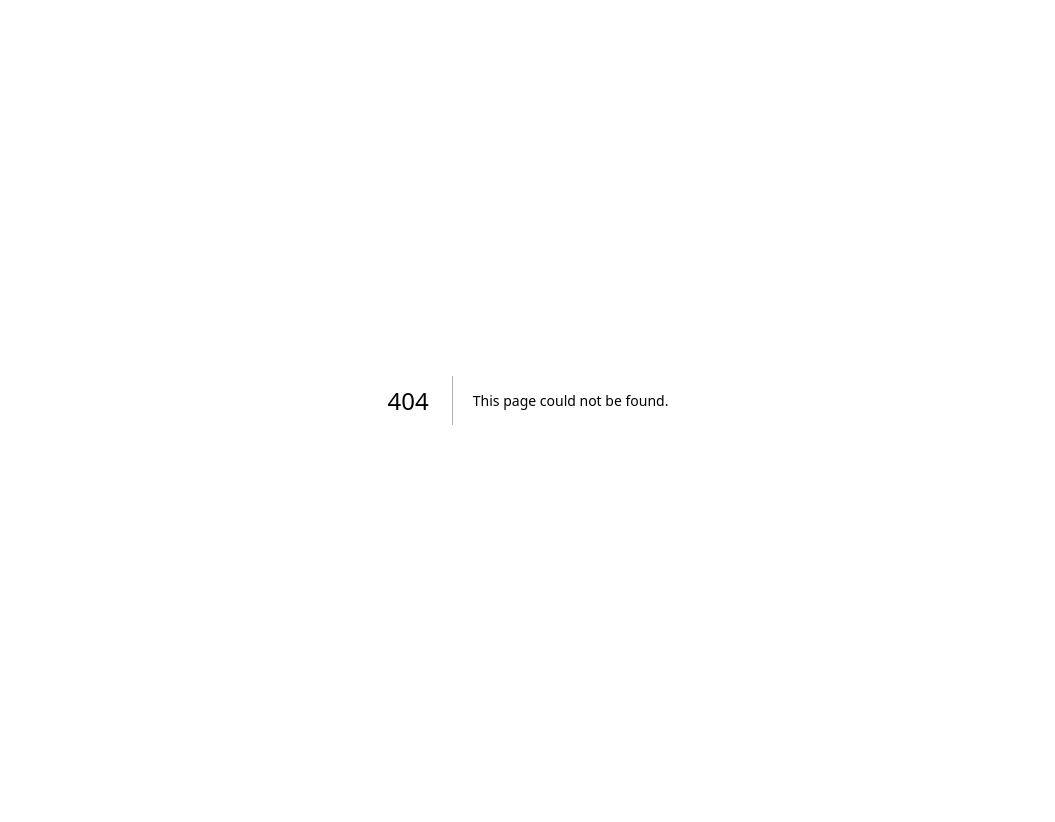
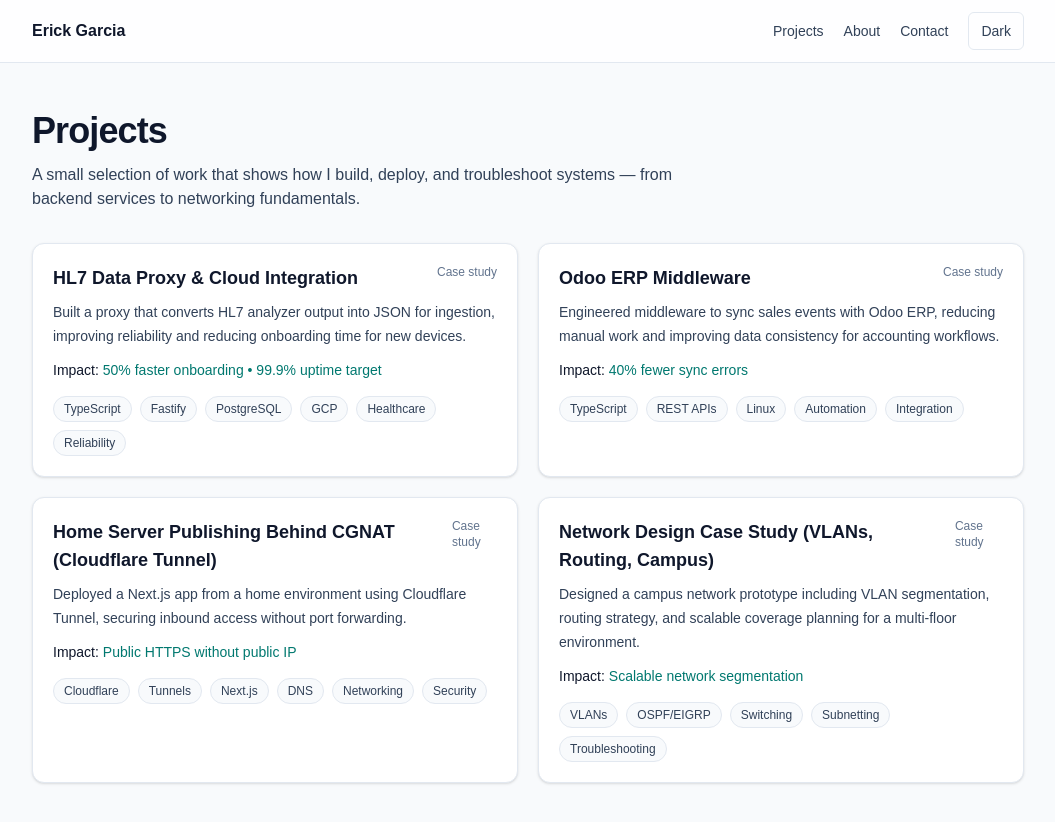
Before and after one commit to eggarcia98/portfolio, a Next.js app: page /projects in a window 1280 px wide. Before the commit this address had no page. Shown: the top 822 px of the page, without its empty margins (112-1167 px from the left). Before the commit the page ends 800 px from the top, so only its background shows below. Built offline with nearby package versions, Linux system fonts and the light colour scheme.

Commit message:
Add ProjectsPage and ProjectCard component for project showcase

```diff
--- a/src/app/page.tsx
+++ b/src/app/page.tsx
@@ -25,13 +25,13 @@ export default function HomePage() {
                 <div className="mt-8 flex flex-wrap gap-3">
                     <Link
                         href="/projects"
-                        className="rounded-md bg-blue-600 px-4 py-2 text-sm font-medium text-white hover:bg-blue-700"
+                        className="rounded-md bg-teal-600 px-4 py-2 text-sm font-medium text-white hover:bg-teal-700"
                     >
                         View Projects
                     </Link>
                     <Link
                         href="/contact"
-                        className="rounded-md border border-slate-200 px-4 py-2 text-sm font-medium text-slate-800 hover:bg-white dark:border-slate-800 dark:text-slate-100 dark:hover:bg-slate-900"
+                        className="rounded-md bg-teal-600 px-4 py-2 text-sm font-medium text-white hover:bg-teal-700"
                     >
                         Contact
                     </Link>
--- /dev/null
+++ b/src/app/projects/page.tsx
@@ -0,0 +1,81 @@
+import { Navbar } from "@/components/navbar";
+import { ProjectCard } from "@/components/project-card";
+
+const projects = [
+    {
+        title: "HL7 Data Proxy & Cloud Integration",
+        summary:
+            "Built a proxy that converts HL7 analyzer output into JSON for ingestion, improving reliability and reducing onboarding time for new devices.",
+        impact: "50% faster onboarding • 99.9% uptime target",
+        tags: [
+            "TypeScript",
+            "Fastify",
+            "PostgreSQL",
+            "GCP",
+            "Healthcare",
+            "Reliability",
+        ],
+        href: "/projects/hl7-proxy",
+    },
+    {
+        title: "Odoo ERP Middleware",
+        summary:
+            "Engineered middleware to sync sales events with Odoo ERP, reducing manual work and improving data consistency for accounting workflows.",
+        impact: "40% fewer sync errors",
+        tags: ["TypeScript", "REST APIs", "Linux", "Automation", "Integration"],
+        href: "/projects/odoo-middleware",
+    },
+    {
+        title: "Home Server Publishing Behind CGNAT (Cloudflare Tunnel)",
+        summary:
+            "Deployed a Next.js app from a home environment using Cloudflare Tunnel, securing inbound access without port forwarding.",
+        impact: "Public HTTPS without public IP",
+        tags: [
+            "Cloudflare",
+            "Tunnels",
+            "Next.js",
+            "DNS",
+            "Networking",
+            "Security",
+        ],
+        href: "/projects/cloudflare-tunnel",
+    },
+    {
+        title: "Network Design Case Study (VLANs, Routing, Campus)",
+        summary:
+            "Designed a campus network prototype including VLAN segmentation, routing strategy, and scalable coverage planning for a multi-floor environment.",
+        impact: "Scalable network segmentation",
+        tags: [
+            "VLANs",
+            "OSPF/EIGRP",
+            "Switching",
+            "Subnetting",
+            "Troubleshooting",
+        ],
+        href: "/projects/network-design",
+    },
+];
+
+export default function ProjectsPage() {
+    return (
+        <div className="min-h-dvh bg-slate-50 text-slate-900 dark:bg-slate-950 dark:text-slate-50">
+            <Navbar />
+            <main className="mx-auto max-w-5xl px-4 py-12">
+                <h1 className="text-3xl font-semibold tracking-tight sm:text-4xl">
+                    Projects
+                </h1>
+                <p className="mt-3 max-w-2xl text-slate-700 dark:text-slate-200">
+                    A small selection of work that shows how I build, deploy,
+                    and troubleshoot systems — from backend services to
+                    networking fundamentals.
+                </p>
+
+                <div className="mt-8 grid gap-5 sm:grid-cols-2">
+                    {projects.map((p) => (
+                        <ProjectCard key={p.href} {...p} />
+                    ))}
+                </div>
+            </main>
+        </div>
+    );
+}
--- /dev/null
+++ b/src/components/project-card.tsx
@@ -0,0 +1,57 @@
+import Link from "next/link";
+
+type ProjectCardProps = {
+    title: string;
+    summary: string;
+    tags: string[];
+    href: string;
+    impact?: string;
+};
+
+export function ProjectCard({
+    title,
+    summary,
+    tags,
+    href,
+    impact,
+}: ProjectCardProps) {
+    return (
+        <Link
+            href={href}
+            className="group block rounded-xl border border-slate-200 bg-white p-5 shadow-sm transition hover:-translate-y-0.5 hover:shadow-md dark:border-slate-800 dark:bg-slate-900"
+        >
+            <div className="flex items-start justify-between gap-4">
+                <h3 className="text-lg font-semibold text-slate-900 group-hover:text-teal-700 dark:text-white dark:group-hover:text-teal-300">
+                    {title}
+                </h3>
+                <span className="text-xs text-slate-500 dark:text-slate-400">
+                    Case study
+                </span>
+            </div>
+
+            <p className="mt-2 text-sm leading-6 text-slate-700 dark:text-slate-200">
+                {summary}
+            </p>
+
+            {impact ? (
+                <p className="mt-3 text-sm font-medium text-slate-900 dark:text-slate-100">
+                    Impact:{" "}
+                    <span className="text-teal-700 dark:text-teal-300">
+                        {impact}
+                    </span>
+                </p>
+            ) : null}
+
+            <div className="mt-4 flex flex-wrap gap-2">
+                {tags.map((t) => (
+                    <span
+                        key={t}
+                        className="rounded-full border border-slate-200 bg-slate-50 px-2.5 py-1 text-xs text-slate-700 dark:border-slate-800 dark:bg-slate-950 dark:text-slate-200"
+                    >
+                        {t}
+                    </span>
+                ))}
+            </div>
+        </Link>
+    );
+}
```
